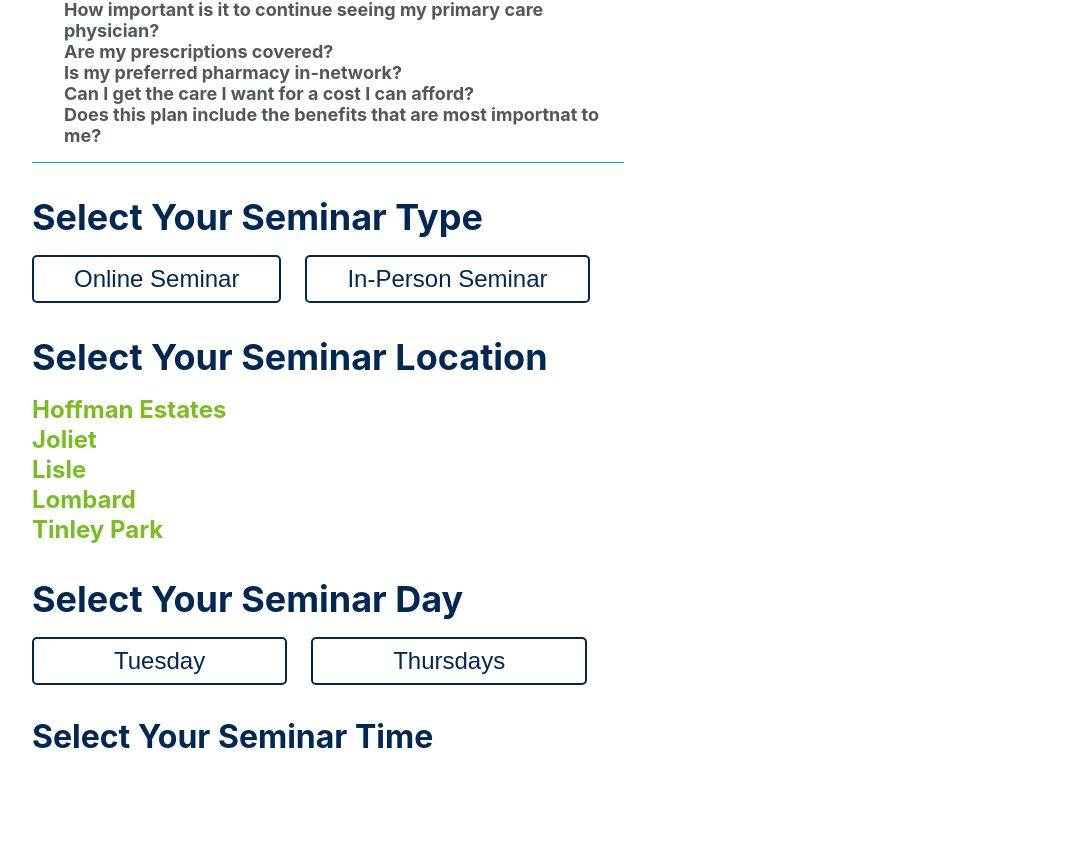
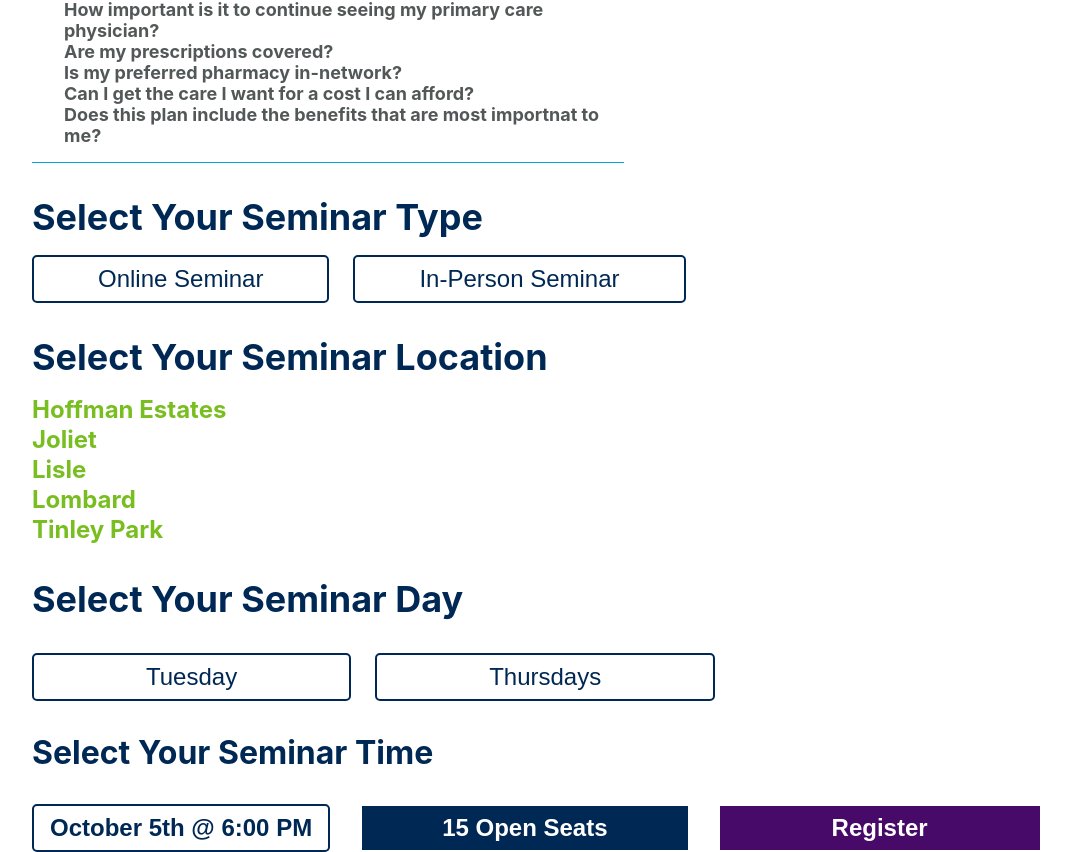
Before and after one commit to syedarfeen7/duly-health-and-care, a React (Create React App) app: page / in a window 1280 px wide. Shown: the part 956-1808 px from the top of the page, without its empty margins (16-1087 px from the left). Before the commit the page ends 1712 px from the top, so only its background shows below. Built offline with nearby package versions, Linux system fonts and the light colour scheme.

Commit message:
in progress

```diff
--- a/src/App.js
+++ b/src/App.js
@@ -1,5 +1,6 @@
 import {Route, Switch, BrowserRouter} from 'react-router-dom';
 import HomePage from './Pages/Home';
+import Register from './Pages/Register';
 function App() {
   return <>
 
@@ -7,6 +8,10 @@ function App() {
       <Switch>
         <Route path="/" exact>
           <HomePage />
+        </Route>
+
+        <Route path="/duly-register">
+          <Register />
         </Route>
       </Switch>
     </BrowserRouter>
--- /dev/null
+++ b/src/Components/Form/SeminarContactForm.js
@@ -0,0 +1,18 @@
+import { Grid } from "@mui/material";
+
+export default function SeminarContactForm() {
+    return <>
+        <Grid container>
+            <Grid item xl={12} xs={12}>
+                <form>
+                    <div>
+                        <h1>Seminar Registration</h1>
+                    </div>
+                    <div>
+
+                    </div>
+                </form>
+            </Grid>
+        </Grid>
+    </>
+}
--- a/src/Components/Form/SeminarDetialForm.js
+++ b/src/Components/Form/SeminarDetialForm.js
@@ -1,6 +1,7 @@
 import { Container, Grid } from "@mui/material";
 import '../../Style/GeneralizeStyle/style.css';
 import '../../Style/Form/style.css';
+import { Link } from "react-router-dom";
 export default function SeminarDetailForm() {
     return <>
         <Grid container>
@@ -24,16 +25,21 @@ export default function SeminarDetailForm() {
                         </div>
                         <div className="seminar-type-wrapper seminar-day-wrappper">
                             <h1 className="font-blue font-weight-700">Select Your Seminar Day</h1>
+                            <div className="seminar-type-btns">
+
                             <input type="button" value="Tuesday" />
                             <input type="button" className="btn-two" value="Thursdays" />
+                            </div>
                         </div>
 
                         <div className="seminar-time-wrapper">
                             <h1 className="font-blue font-weight-700 ">Select Your Seminar Time</h1>
                             <div className="seminar-timing-btns-wrapper">
-                                {/* <input type="button" className="time-btn" value="October 5th @ 6:00 PM" />
-                                <input type="button" className="seats-btn" value="15 Open Seats" />
-                                <input type="button" className="register-btn    " value="Register" /> */}
+                                <input type="button" className="time-btn font-weight-700" value="October 5th @ 6:00 PM" />
+                                <input type="button" className="seats-btn font-weight-700" value="15 Open Seats" />
+                                <Link to={{pathname:'/duly-register'}}>
+                                <input type="button" className="register-btn font-weight-700" value="Register" />
+                                </Link>
 
                             </div>
                         </div>
--- a/src/Components/Header/Header.js
+++ b/src/Components/Header/Header.js
@@ -1,7 +1,17 @@
 import { Container, Grid } from "@mui/material";
 import '../../Style/HeaderStyling/style.css';
 import '../../Style/GeneralizeStyle/style.css';
+import { useLocation } from "react-router";
+import { useState, useEffect } from "react";
 export default function Header() {
+    const location = useLocation();
+    const [isRegisterPage, setIsRegisterPage] = useState(false)
+
+    useEffect(() => {
+        if (location.pathname === "/duly-register") {
+            setIsRegisterPage(true)
+        }
+    }, [])
     return <>
 
         <Grid container>
@@ -10,16 +20,25 @@ export default function Header() {
                     <div className="header-wrapper">
 
                         <div className="brand-logo">
-                            <img src="/images/brand-logo.png" alt="brand-logo"/>
+                            <img src="/images/brand-logo.png" alt="brand-logo" />
                         </div>
                         <div>
                             <input type="button" className="header-btn" value="Register By Phone: 1-855-433-4070" />
                         </div>
                     </div>
-                    <div className="header-bottom-text background-color-blue">
-                        <img src="/images/Vector.png" alt="bell-icon" />
-                        <p className="font-weight-700">Medicare Annual Enrollment Period Starts October 1st</p>
-                    </div>
+                    {isRegisterPage ?
+                        <></>
+                        :
+
+                        <>
+
+                            <div className="header-bottom-text background-color-blue">
+                                <img src="/images/Vector.png" alt="bell-icon" />
+                                <p className="font-weight-700">Medicare Annual Enrollment Period Starts October 1st</p>
+                            </div>
+                        </>
+                    }
+
                 </header>
             </Grid>
         </Grid>
--- /dev/null
+++ b/src/Pages/Register.js
@@ -0,0 +1,9 @@
+import SeminarContactForm from "../Components/Form/SeminarContactForm";
+import Header from "../Components/Header/Header";
+
+export default function Register() {
+    return <>
+        <Header />
+        <SeminarContactForm />
+    </>
+}
--- a/src/Style/Form/style.css
+++ b/src/Style/Form/style.css
@@ -5,8 +5,11 @@
     font-size: 36px;
     margin-bottom: 1rem;
 }
+.seminar-type-btns{
+    margin-top: 2rem;
+}
 .seminar-type-wrapper input{
-    padding: 0.5rem 2.5rem;
+    padding: 0.5rem 4rem;
     color: #002855;
     border: 2px solid #002855;
     background-color: transparent;
@@ -33,8 +36,38 @@
     margin-top: 2rem;
 }
 .seminar-day-wrappper input{
-    padding: 0.5rem 5rem;
+    padding: 0.5rem 7rem;
 }
 .seminar-time-wrapper h1{
     margin-top: 2rem;
 }
+.seminar-timing-btns-wrapper{
+    margin-top: 2rem;
+}
+.time-btn{
+    background-color: transparent;
+    border: 2px solid #002855;
+    color: #002855;
+    cursor: pointer;
+    border-radius: 5px;
+    font-size: 24px;
+    padding: 0.5rem 1rem;
+}
+.seats-btn{
+    background-color: #002855;
+    color: #fff;
+    font-size: 24px;
+    border: none;
+    margin-left: 2rem;
+    padding: 0.5rem 5rem;
+    cursor: pointer;
+}
+.register-btn{
+    background-color: #470A68;
+    color: #fff;
+    font-size: 24px;
+    border: none;
+    margin-left: 2rem;
+    padding: 0.5rem 7rem;
+    cursor: pointer;
+}
```
